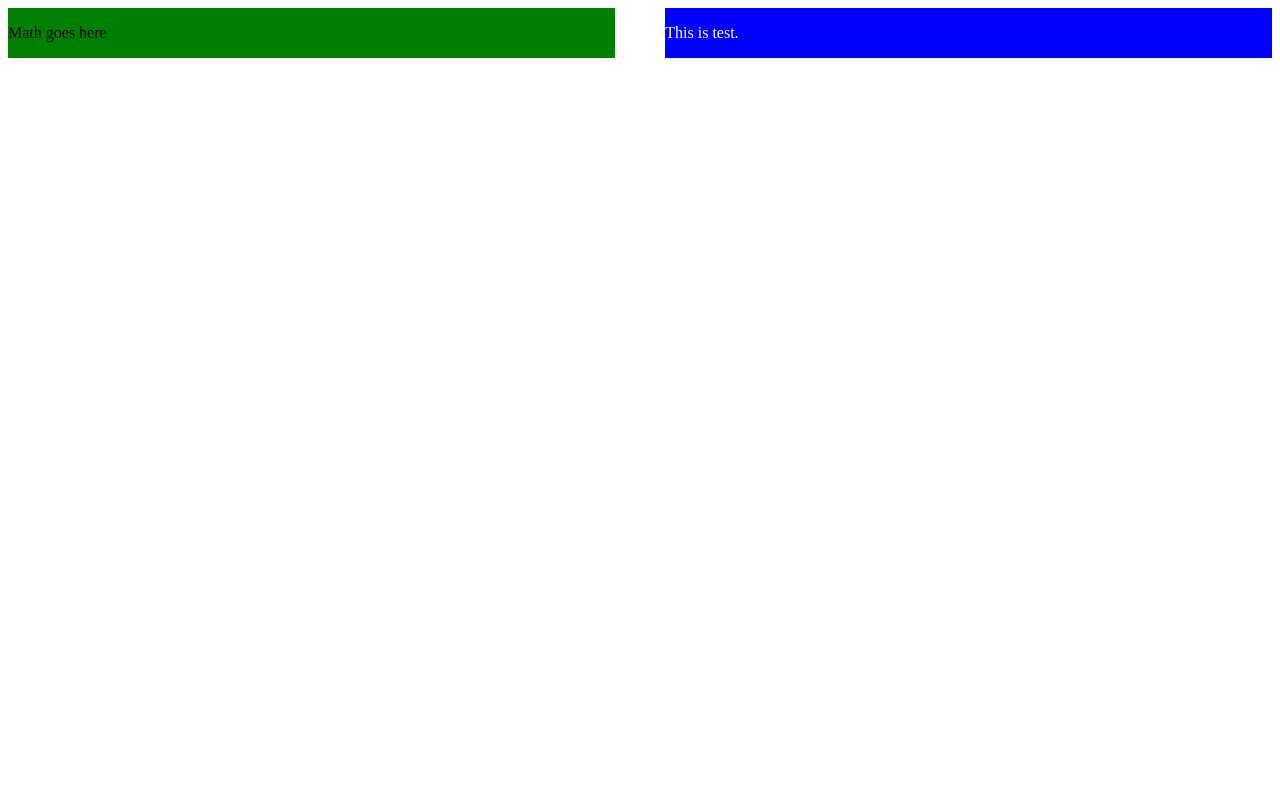
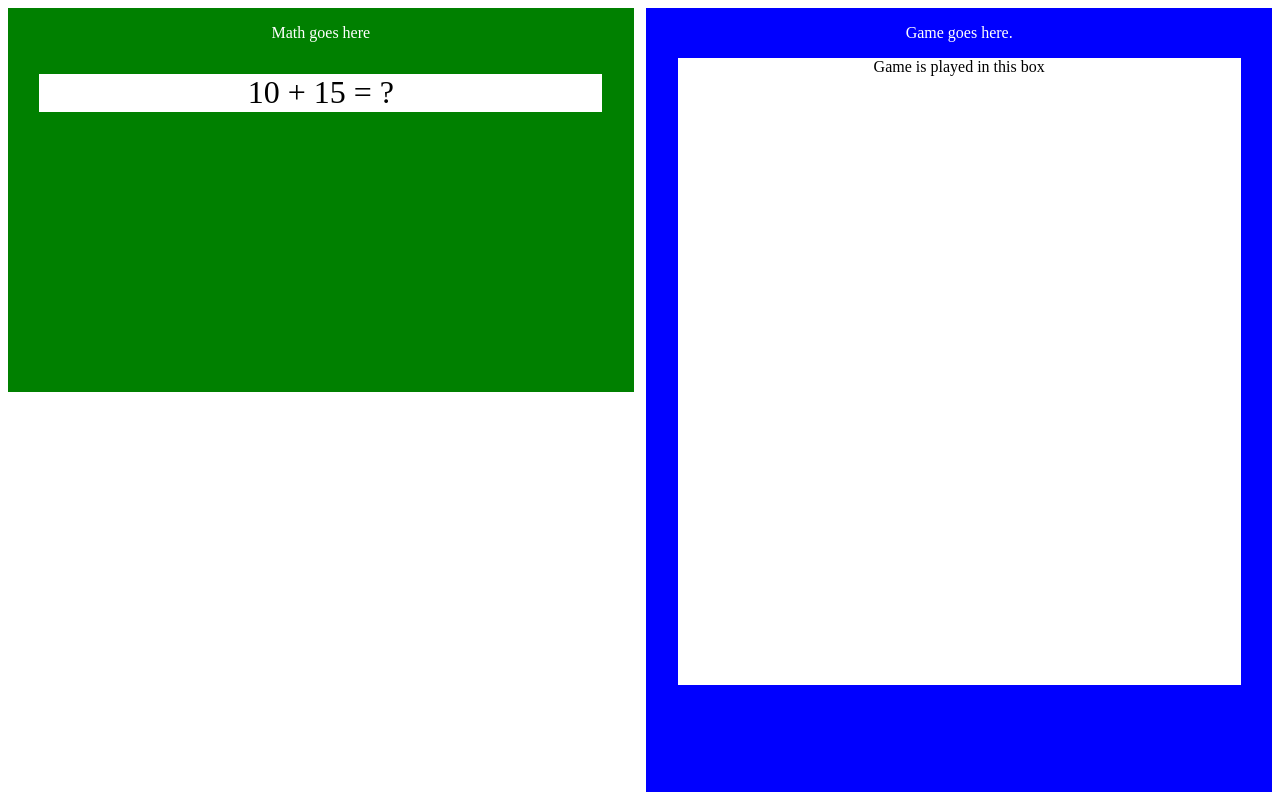
Before and after one commit to frankBYUI1/math_game, a plain HTML site: page index.html in a window 1280 px wide. Drawn offline with Linux system fonts and the light colour scheme.

Commit message:
Added play area boxes

```diff
--- a/index.html
+++ b/index.html
@@ -8,8 +8,8 @@
     <title>Home</title>
 </head>
 <body>
-    <div id="game-box"></div>
-    <div id="math-box"></div>
+    <div id="gameBox"></div>
+    <div id="mathBox"></div>
     <script src = "scripts/index.js"></script>
 </body>
 </html>
--- a/scripts/index.js
+++ b/scripts/index.js
@@ -1,26 +1,42 @@
-const gameBox = document.getElementById("game-box");
-const mathBox = document.getElementById("math-box");
+const gameBox = document.getElementById("gameBox");
+const mathBox = document.getElementById("mathBox");
 
 function createGameBox() {
     const testElement = document.createElement("div");
-    testElement.classList.add("test");
+    testElement.classList.add("gameBox");
     testElement.innerHTML =
         `<div>
-            <p>This is test.</p>
+            <p>Game goes here.</p>
         </div>`
     ;
     gameBox.appendChild(testElement);
+    const playArea = document.createElement("div");
+    playArea.classList.add("eventBox");
+    playArea.innerHTML =
+        `<div>
+            <p>Game is played in this box</p>
+        </div>`
+        ;
+    testElement.appendChild(playArea);
 }
 
 function createEquationBox() {
     const equationBox = document.createElement("div");
-    equationBox.classList.add("equationBox");
+    equationBox.classList.add("mathBox");
     equationBox.innerHTML =
         `<div>
             <p>Math goes here</p>
         </div>`
     ;
     mathBox.appendChild(equationBox);
+    const numberBox = document.createElement("div");
+    numberBox.classList.add("displayBox");
+    numberBox.innerHTML =
+        `<div>
+            <p>10 + 15 = ?</p>
+        </div>`
+    ;
+    equationBox.appendChild(numberBox);
 }
 
 createGameBox();
--- a/styles/index.css
+++ b/styles/index.css
@@ -2,18 +2,45 @@
     flex: 2 50%;
 }
 
-#game-box {
+.gameBox {
     background-color: blue;
     color: white;
+    text-align: center;
     float: right;
-    height: 100%;
-    width: 48%;
+    height: 98vh;
+    padding-bottom: 0;
+    margin-bottom: 0;
+    width: 49.5%;
 }
 
-.equationBox {
+.mathBox {
     background-color: green;
+    color: white;
+    text-align: center;
+    float: left;
+    position: relative, bottom left;
+    height: 48vh;
+    width: 49.5%;
+}
+
+.displayBox {
+    background-color: white;
     color: black;
-    float: left;
-    height: 50%;
-    width: 48%;
+    position: relative;
+    text-align: center;
+    font-size: 2em;
+    height: 10%;
+    width: 90%;
+    margin-left: auto;
+    margin-right: auto;
 }
+
+.eventBox {
+    background-color: white;
+    color: black;
+    position: relative;
+    height: 80%;
+    width: 90%;
+    margin-left: auto;
+    margin-right: auto;
+}
```
